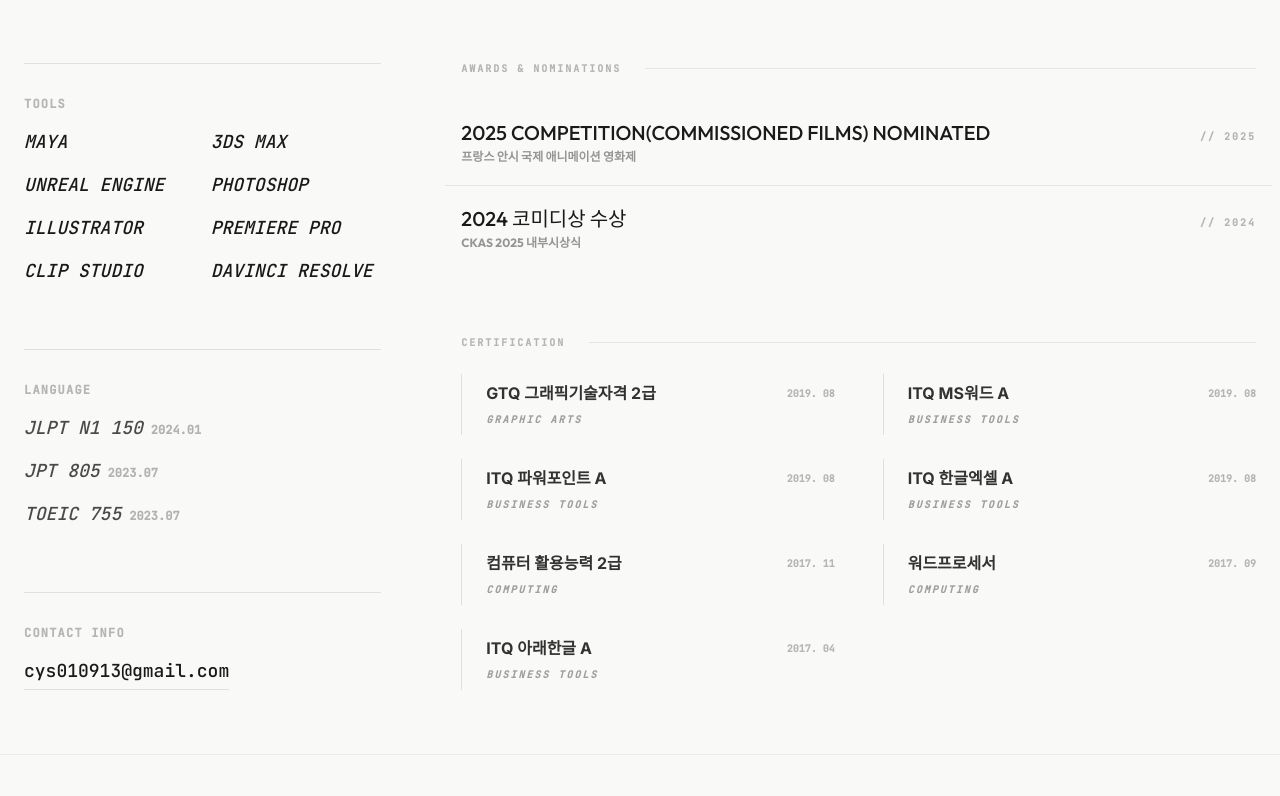
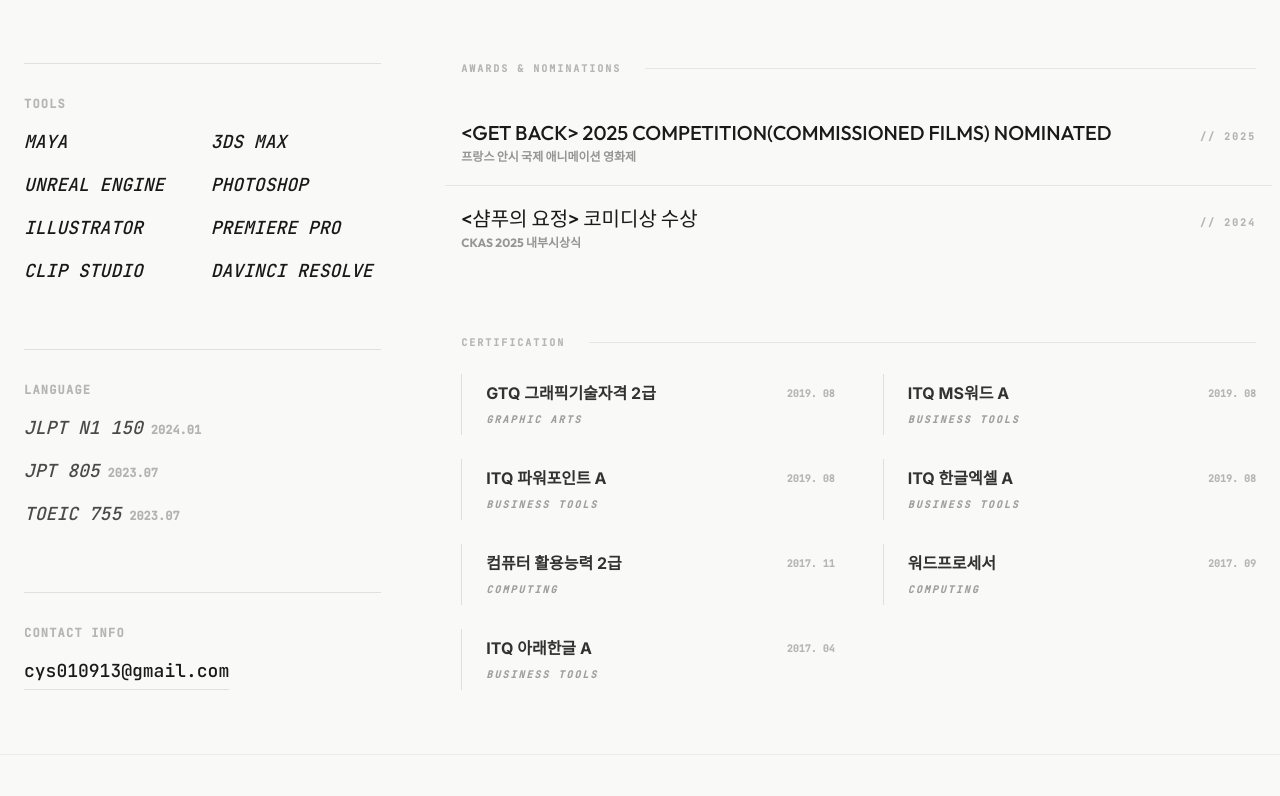
Before and after one commit to cys010913/Portfolio_ChoiYeonsik, a React (Vite) app: page / in a window 1280 px wide. Shown: the part 2423-3219 px from the top of the page. Built offline with nearby package versions, Linux system fonts and the light colour scheme.

Commit message:
refactor: update award titles and project labels
Clarify award descriptions and simplify technical project titles for better readability.

```diff
--- a/src/constants.ts
+++ b/src/constants.ts
@@ -18,8 +18,8 @@ export const EXPERIENCES = [
 ];
 
 export const AWARDS = [
-  { title: "2025 Competition(Commissioned Films) Nominated", event: "프랑스 안시 국제 애니메이션 영화제", year: "2025" },
-  { title: "2024 코미디상 수상", event: "CKAS 2025 내부시상식", year: "2024" }
+  { title: "<GET BACK> 2025 Competition(Commissioned Films) Nominated", event: "프랑스 안시 국제 애니메이션 영화제", year: "2025" },
+  { title: "<샴푸의 요정> 코미디상 수상", event: "CKAS 2025 내부시상식", year: "2024" }
 ];
 
 export const CERTIFICATIONS = [
@@ -121,13 +121,13 @@ export const PROJECTS_DATA = {
     subtitle: "ENGINE",
     items: [
       {
-        title: "unreal project: cave",
+        title: "cave",
         desc: "individual",
         image: "https://youtu.be/XVeRtnbC0Mg",
         tags: ["Unreal Engine"]
       },
       {
-        title: "unreal project: red riding hood",
+        title: "red riding hood",
         desc: "background design / look dev / shooting & editing",
         image: "https://youtu.be/KaoBiGpdyg4",
         tags: ["Unreal Engine"]
```
